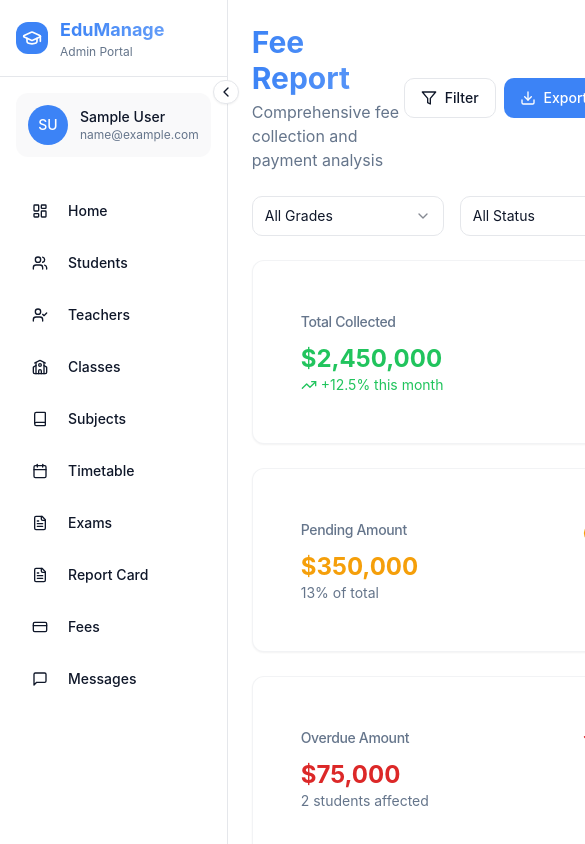
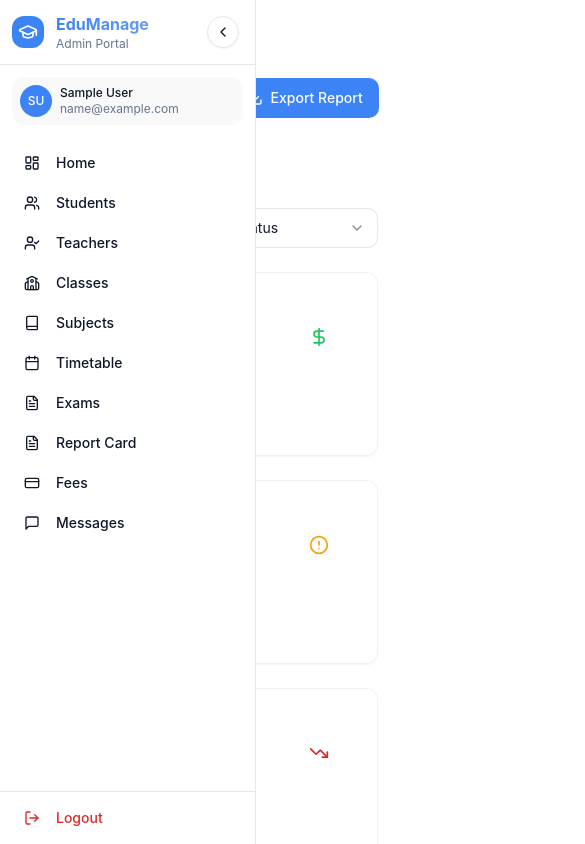
Before and after one commit to joharisahil/studious-path, a React (Vite) app: page /reports/fees in a window 390 px wide. Shown: the top 844 px of the page, 585 px wide, since content can reach past the window. Built offline with nearby package versions, Linux system fonts and the light colour scheme; sample sign-in values are in the browser's storage.

Commit message:
Add responsiveness to application
Make the application responsive across mobile, tablet, and laptop screen sizes. No other changes should be made.

```diff
--- a/src/components/Messages/MessageCenter.tsx
+++ b/src/components/Messages/MessageCenter.tsx
@@ -57,7 +57,7 @@ const MessageCenter = () => {
       getAllStudents().then((data)=>setStudents(data.students)).catch(console.error);
     }
     if (recipientType === "teachers") {
-      getAllTeachers().then(setTeachers).catch(console.error);
+      getAllTeachers().then((data)=>setTeachers(data.teachers)).catch(console.error);
     }
     if (recipientType === "class") {
       getAllClasses().then(setClasses).catch(console.error);
--- a/src/components/classes/CreateClassForm.tsx
+++ b/src/components/classes/CreateClassForm.tsx
@@ -195,7 +195,7 @@ export const CreateClassForm = ({
             </div>
 
             <div>
-              <Label>Subjects</Label>
+              <label className="text-sm font-medium">Subjects</label>
               <div className="grid grid-cols-2 gap-2 mt-2">
                 {availableSubjects.map((subject) => (
                   <label key={subject} className="flex items-center gap-2">
--- a/src/components/layout/MainLayout.tsx
+++ b/src/components/layout/MainLayout.tsx
@@ -13,16 +13,16 @@ export const MainLayout = ({ children }: MainLayoutProps) => {
   const { sidebarCollapsed } = useSelector((state: RootState) => state.ui);
 
   return (
-    <div className="min-h-screen bg-background flex">
+    <div className="min-h-screen bg-background flex flex-col md:flex-row">
       <Sidebar />
 
-      <div className="flex-1 flex flex-col">
+      <div className="flex-1 flex flex-col min-w-0">
         <Header />
 
         <main className={cn(
           "flex-1 overflow-auto transition-all duration-300"
         )}>
-          <div className="p-6">
+          <div className="p-3 sm:p-4 md:p-6">
             <div className="animate-fade-in">
               {children}
             </div>
--- a/src/components/layout/Sidebar.tsx
+++ b/src/components/layout/Sidebar.tsx
@@ -142,21 +142,22 @@ export const Sidebar = () => {
     <aside
       className={cn(
         "bg-card border-r border-border flex flex-col transition-all duration-300 relative",
-        sidebarCollapsed ? "w-16" : "w-64"
+        "fixed md:relative inset-0 md:inset-auto z-50 md:z-auto",
+        sidebarCollapsed ? "w-16 -translate-x-full md:translate-x-0" : "w-64"
       )}
     >
       {/* Header */}
-      <div className="p-4 border-b border-border">
+      <div className="p-3 md:p-4 border-b border-border">
         <div className="flex items-center gap-3">
           <div className="w-8 h-8 bg-primary rounded-lg flex items-center justify-center flex-shrink-0">
             <GraduationCap className="w-5 h-5 text-primary-foreground" />
           </div>
           {!sidebarCollapsed && (
-            <div>
-              <h1 className="font-bold text-lg text-gradient-primary">
+            <div className="min-w-0">
+              <h1 className="font-bold text-base md:text-lg text-gradient-primary truncate">
                 EduManage
               </h1>
-              <p className="text-xs text-muted-foreground capitalize">
+              <p className="text-xs text-muted-foreground capitalize truncate">
                 {user?.role} Portal
               </p>
             </div>
@@ -170,7 +171,24 @@ export const Sidebar = () => {
         size="sm"
         onClick={() => dispatch(toggleSidebar())}
         className={cn(
-          "absolute -right-3 top-20 z-10 w-6 h-6 rounded-full border border-border bg-background shadow-sm hover:bg-accent",
+          "absolute top-4 z-10 w-8 h-8 rounded-full border border-border bg-background shadow-sm hover:bg-accent md:hidden",
+          sidebarCollapsed ? "right-4" : "right-4"
+        )}
+      >
+        {sidebarCollapsed ? (
+          <ChevronRight className="w-4 h-4" />
+        ) : (
+          <ChevronLeft className="w-4 h-4" />
+        )}
+      </Button>
+
+      {/* Desktop Toggle */}
+      <Button
+        variant="ghost"
+        size="sm"
+        onClick={() => dispatch(toggleSidebar())}
+        className={cn(
+          "hidden md:block absolute -right-3 top-20 z-10 w-6 h-6 rounded-full border border-border bg-background shadow-sm hover:bg-accent",
           sidebarCollapsed && "right-2"
         )}
       >
@@ -183,15 +201,15 @@ export const Sidebar = () => {
 
       {/* User Info */}
       {!sidebarCollapsed && user && (
-        <div className="p-4">
-          <div className="flex items-center gap-3 p-3 rounded-lg bg-accent/50">
-            <div className="w-10 h-10 bg-primary rounded-full flex items-center justify-center">
-              <span className="text-primary-foreground font-medium text-sm">
+        <div className="p-3 md:p-4">
+          <div className="flex items-center gap-2 md:gap-3 p-2 md:p-3 rounded-lg bg-accent/50">
+            <div className="w-8 h-8 md:w-10 md:h-10 bg-primary rounded-full flex items-center justify-center flex-shrink-0">
+              <span className="text-primary-foreground font-medium text-xs md:text-sm">
                 {initials || "U"}
               </span>
             </div>
             <div className="flex-1 min-w-0">
-              <p className="font-medium text-sm truncate">
+              <p className="font-medium text-xs md:text-sm truncate">
                 {user.firstName && user.lastName
                   ? `${user.firstName} ${user.lastName}`
                   : user.email}
@@ -205,7 +223,7 @@ export const Sidebar = () => {
       )}
 
       {/* Navigation */}
-      <nav className="flex-1 p-4 space-y-2">
+      <nav className="flex-1 p-2 md:p-4 space-y-1 md:space-y-2 overflow-y-auto">
         {filteredItems.map((item) => {
           const Icon = item.icon;
           const isActive = isActivePath(item.path);
@@ -215,7 +233,7 @@ export const Sidebar = () => {
               key={item.id}
               variant={isActive ? "default" : "ghost"}
               className={cn(
-                "w-full justify-start h-11",
+                "w-full justify-start h-9 md:h-11 text-sm md:text-base",
                 sidebarCollapsed && "justify-center px-2",
                 isActive && "bg-primary text-primary-foreground shadow-sm"
               )}
@@ -227,9 +245,9 @@ export const Sidebar = () => {
                 }
               }}
             >
-              <Icon className={cn("w-5 h-5", !sidebarCollapsed && "mr-3")} />
+              <Icon className={cn("w-4 h-4 md:w-5 md:h-5", !sidebarCollapsed && "mr-2 md:mr-3")} />
               {!sidebarCollapsed && (
-                <span className="font-medium">{item.label}</span>
+                <span className="font-medium truncate">{item.label}</span>
               )}
             </Button>
           );
@@ -237,7 +255,7 @@ export const Sidebar = () => {
       </nav>
 
       {/* Footer */}
-      <div className="p-4 space-y-2 border-t border-border">
+      <div className="p-2 md:p-4 space-y-1 md:space-y-2 border-t border-border">
         {/* <Button
           variant="ghost"
           className={cn("w-full justify-start h-11", sidebarCollapsed && "justify-center px-2")}
@@ -250,12 +268,12 @@ export const Sidebar = () => {
         <Button
           variant="ghost"
           className={cn(
-            "w-full justify-start h-11 text-destructive hover:text-destructive hover:bg-destructive-light",
+            "w-full justify-start h-9 md:h-11 text-sm md:text-base text-destructive hover:text-destructive hover:bg-destructive-light",
             sidebarCollapsed && "justify-center px-2"
           )}
           onClick={handleLogout}
         >
-          <LogOut className={cn("w-5 h-5", !sidebarCollapsed && "mr-3")} />
+          <LogOut className={cn("w-4 h-4 md:w-5 md:h-5", !sidebarCollapsed && "mr-2 md:mr-3")} />
           {!sidebarCollapsed && <span>Logout</span>}
         </Button>
       </div>
--- a/src/services/FeesApi.ts
+++ b/src/services/FeesApi.ts
@@ -1,4 +1,5 @@
 import axios from "axios";
+import { FeeStructure, ScholarshipFormData } from "@/types";
 
 const API_BASE_URL = import.meta.env.VITE_API_BASE_URL;
 
--- a/src/store/api/feesApi.ts
+++ b/src/store/api/feesApi.ts
@@ -18,7 +18,7 @@ const mockFeeRecords: FeeRecord[] = [
         id: '1',
         amount: 10000,
         paymentDate: '2024-01-15T00:00:00Z',
-        paymentMethod: 'bank_transfer',
+        paymentMethod: 'Bank Transfer',
         receiptNumber: 'RCP001',
         collectedBy: 'admin',
         transactionId: 'TXN001',
@@ -43,7 +43,7 @@ const mockFeeRecords: FeeRecord[] = [
         id: '2',
         amount: 4000,
         paymentDate: '2024-01-10T00:00:00Z',
-        paymentMethod: 'cash',
+        paymentMethod: 'Cash',
         receiptNumber: 'RCP002',
         collectedBy: 'admin',
       }
@@ -66,7 +66,7 @@ const mockFeeRecords: FeeRecord[] = [
         id: '3',
         amount: 18000,
         paymentDate: '2024-01-05T00:00:00Z',
-        paymentMethod: 'online',
+        paymentMethod: 'Online',
         receiptNumber: 'RCP003',
         collectedBy: 'admin',
         transactionId: 'TXN003',
```
Also changed, not shown: src/store/api/subjectsApi.ts (+22 -0 lines), src/types/index.ts (+54 -31 lines).
